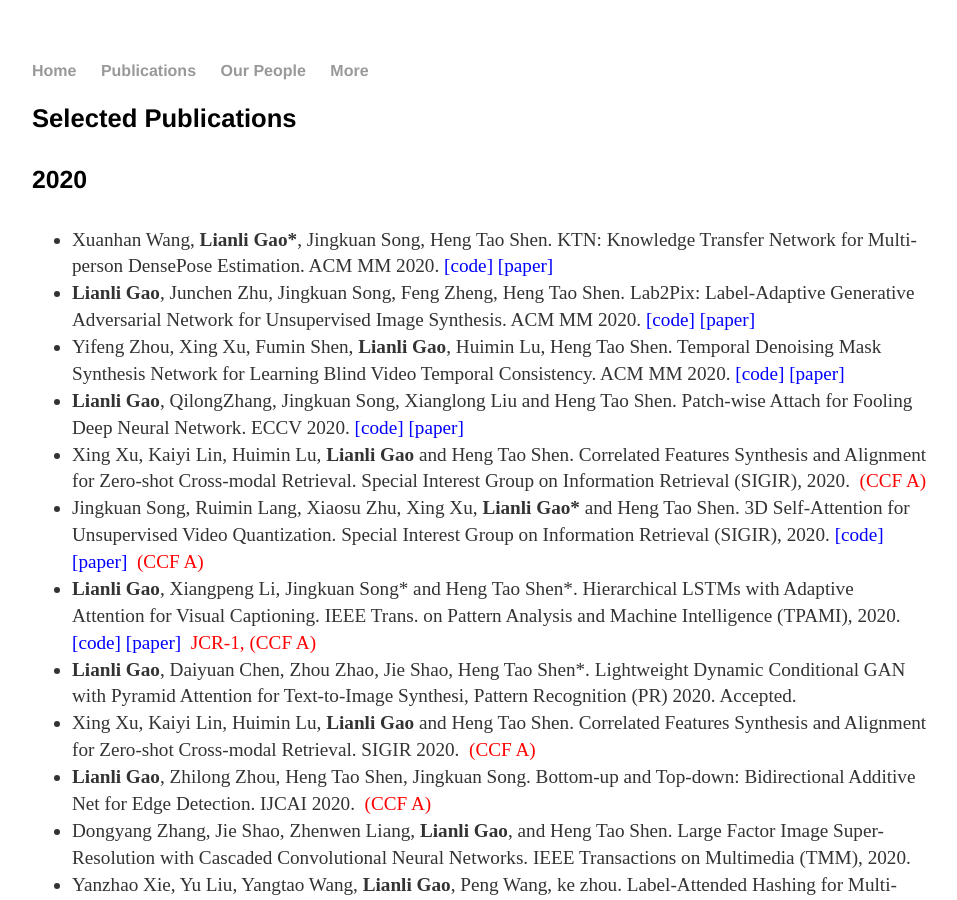
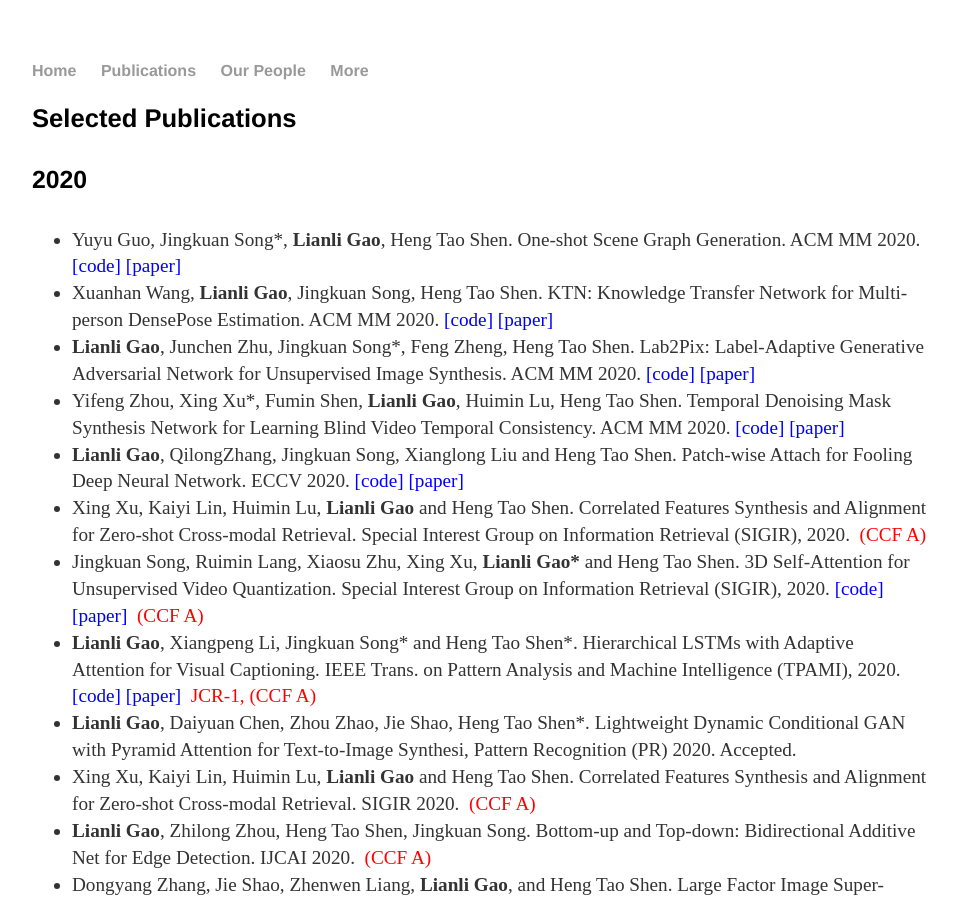
Before and after one commit to lianliGao/lianligao.github.io, a Jekyll site: the page built from cv/index.html, in a window 1280 px wide and 900 px high. Shown: the whole window, without its empty margins (160-1117 px from the left). Built offline with Jekyll 4.4.1, drawn with Linux system fonts in a browser that asks for light colours.

Commit message:
Update index.html

```diff
--- a/cv/index.html
+++ b/cv/index.html
@@ -19,9 +19,10 @@
 				<!--	<p><strong>Lianli Gao</strong> (204). Title of a Chapter You Wrote for a Book. In I.M Editor (Ed.), <em>The Book I Contributed To</em> (pp. 97-108). City, ST: Publisher Name. Chapter available at: <a href="#">http://permalink</a>. -->
 <h4>2020</h4>
 <ul>
-<li> Xuanhan Wang, <strong>Lianli Gao*</strong>, Jingkuan Song, Heng Tao Shen. KTN: Knowledge Transfer Network for Multi-person DensePose Estimation. ACM MM 2020. <a href=" " rel="nofollow"><font color="#0000ff"> [code] </font></a> <a href=" " rel="nofollow"><font color="#0000ff"> [paper] </font></a> </li>
-<li> <strong>Lianli Gao</strong>, Junchen Zhu, Jingkuan Song, Feng Zheng, Heng Tao Shen. Lab2Pix: Label-Adaptive Generative Adversarial Network for Unsupervised Image Synthesis. ACM MM 2020. <a href=" " rel="nofollow"><font color="#0000ff"> [code] </font></a> <a href=" " rel="nofollow"><font color="#0000ff"> [paper] </font></a> </li>
-<li> Yifeng Zhou, Xing Xu, Fumin Shen, <strong>Lianli Gao</strong>, Huimin Lu, Heng Tao Shen.  Temporal Denoising Mask Synthesis Network for Learning Blind Video Temporal Consistency. ACM MM 2020. <a href=" " rel="nofollow"><font color="#0000ff"> [code] </font></a> <a href=" " rel="nofollow"><font color="#0000ff"> [paper] </font></a> </li>
+<li> Yuyu Guo, Jingkuan Song*, <strong>Lianli Gao</strong>, Heng Tao Shen.  One-shot Scene Graph Generation. ACM MM 2020. <a href=" " rel="nofollow"><font color="#0000ff"> [code] </font></a> <a href=" " rel="nofollow"><font color="#0000ff"> [paper] </font></a> </li>
+<li> Xuanhan Wang, <strong>Lianli Gao</strong>, Jingkuan Song, Heng Tao Shen. KTN: Knowledge Transfer Network for Multi-person DensePose Estimation. ACM MM 2020. <a href=" " rel="nofollow"><font color="#0000ff"> [code] </font></a> <a href=" " rel="nofollow"><font color="#0000ff"> [paper] </font></a> </li>
+<li> <strong>Lianli Gao</strong>, Junchen Zhu, Jingkuan Song*, Feng Zheng, Heng Tao Shen. Lab2Pix: Label-Adaptive Generative Adversarial Network for Unsupervised Image Synthesis. ACM MM 2020. <a href=" " rel="nofollow"><font color="#0000ff"> [code] </font></a> <a href=" " rel="nofollow"><font color="#0000ff"> [paper] </font></a> </li>
+<li> Yifeng Zhou, Xing Xu*, Fumin Shen, <strong>Lianli Gao</strong>, Huimin Lu, Heng Tao Shen.  Temporal Denoising Mask Synthesis Network for Learning Blind Video Temporal Consistency. ACM MM 2020. <a href=" " rel="nofollow"><font color="#0000ff"> [code] </font></a> <a href=" " rel="nofollow"><font color="#0000ff"> [paper] </font></a> </li>
 <li> <strong>Lianli Gao</strong>, QilongZhang, Jingkuan Song, Xianglong Liu and Heng Tao Shen. Patch-wise Attach for Fooling Deep Neural Network. ECCV 2020. <a href="https://github.com/qilong-zhang/Patch-wise-iterative-attack" rel="nofollow"><font color="#0000ff"> [code] </font></a> <a href="https://arxiv.org/abs/2007.06765" rel="nofollow"><font color="#0000ff"> [paper] </font></a> </li>
 <li>Xing Xu, Kaiyi Lin, Huimin Lu, <strong>Lianli Gao</strong> and Heng Tao Shen. Correlated Features Synthesis and Alignment for Zero-shot Cross-modal Retrieval. Special Interest Group on Information Retrieval (SIGIR), 2020. <font color="#ff0000"><b>&nbsp;</b>(CCF A)</font></li>
 <li>Jingkuan Song, Ruimin Lang, Xiaosu Zhu, Xing Xu, <strong>Lianli Gao*</strong> and Heng Tao Shen. 3D Self-Attention for Unsupervised Video Quantization. Special Interest Group on Information Retrieval (SIGIR), 2020. <a href="https://github.com/brownwolf/3D-UVQ" rel="nofollow"><font color="#0000ff"> [code] </font></a>  <a href="https://dl.acm.org/doi/pdf/10.1145/3397271.3401122" rel="nofollow"><font color="#0000ff"> [paper] </font></a>  <font color="#ff0000"><b>&nbsp;</b>(CCF A)</font></li>
```
